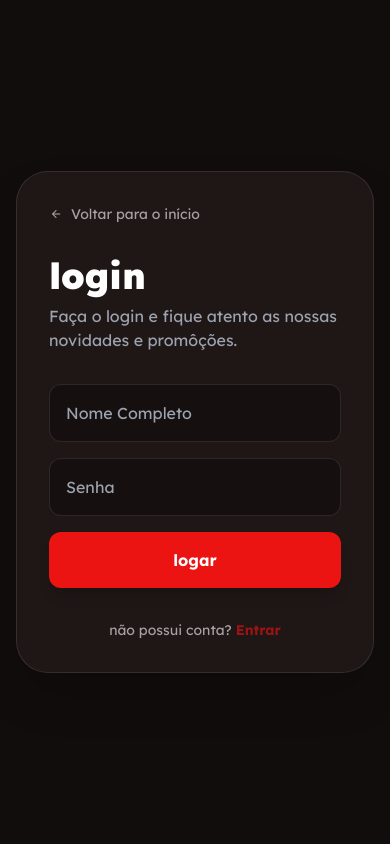
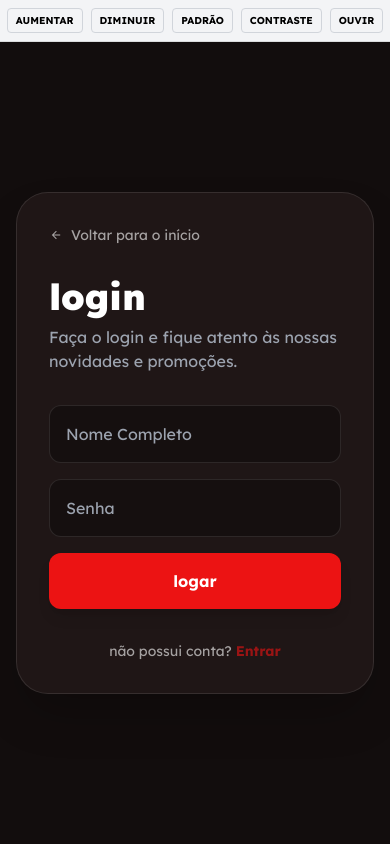
Before and after one commit to Miguel-DevMag/Academia, a PHP site: page /Academia/login.php in a window 390 px wide. Run offline with PHP 8.4, Linux system fonts and the light colour scheme; some libraries are stand-ins or nearby versions.

Commit message:
Update login.php

```diff
--- a/login.php
+++ b/login.php
@@ -33,8 +33,20 @@ if ($_SERVER['REQUEST_METHOD'] === 'POST') {
         .bg-card-dark { background-color: #1f1616; }
     </style>
 </head>
-<body class="bg-custom-dark text-white min-h-screen flex items-center justify-center p-4">
 
+
+<body class="bg-custom-dark text-white min-h-screen flex flex-col">
+
+    <div class="w-full bg-gray-100 dark:bg-[#1f1616] border-b border-black/10 dark:border-white/10 px-4 py-2 flex items-center justify-center gap-2 overflow-x-auto z-50">
+        <span class="text-[10px] font-bold opacity-50 uppercase tracking-wider mr-2 hidden sm:inline-block text-black dark:text-white">Acessibilidade:</span>
+        <button id="increase-font" class="px-2 py-1 border border-gray-300 dark:border-gray-600 rounded text-[10px] font-bold text-black dark:text-white hover:bg-primary hover:text-white transition-colors">AUMENTAR</button>
+        <button id="decrease-font" class="px-2 py-1 border border-gray-300 dark:border-gray-600 rounded text-[10px] font-bold text-black dark:text-white hover:bg-primary hover:text-white transition-colors">DIMINUIR</button>
+        <button id="reset-font" class="px-2 py-1 border border-gray-300 dark:border-gray-600 rounded text-[10px] font-bold text-black dark:text-white hover:bg-primary hover:text-white transition-colors">PADRÃO</button>
+        <button id="toggle-contrast" class="px-2 py-1 border border-gray-300 dark:border-gray-600 rounded text-[10px] font-bold text-black dark:text-white hover:bg-primary hover:text-white transition-colors">CONTRASTE</button>
+        <button id="tts-toggle" class="px-2 py-1 border border-gray-300 dark:border-gray-600 rounded text-[10px] font-bold text-black dark:text-white hover:bg-primary hover:text-white transition-colors">OUVIR</button>
+    </div>
+
+    <main class="flex-grow flex items-center justify-center p-4">
         <div class="flex flex-col md:flex-row w-full max-w-5xl bg-card-dark rounded-[2rem] overflow-hidden border border-white/10 shadow-2xl">
 
             <div class="w-full md:w-1/2 p-8 md:p-12 flex flex-col justify-center">
@@ -44,7 +56,7 @@ if ($_SERVER['REQUEST_METHOD'] === 'POST') {
                 </a>
 
                 <h1 class="text-4xl font-black mb-2">login</h1>
-            <p class="text-gray-400 mb-8">Faça o login e fique atento as nossas novidades e promôções.</p>
+                <p class="text-gray-400 mb-8">Faça o login e fique atento às nossas novidades e promoções.</p>
 
                 <?php if ($erro): ?>
                     <div class="bg-red-500/10 border border-red-500/50 text-red-500 p-3 rounded-xl text-sm mb-6 flex items-center gap-2">
@@ -56,7 +68,6 @@ if ($_SERVER['REQUEST_METHOD'] === 'POST') {
                 <form action="" method="POST" class="space-y-4">
                     <input type="text" name="nome" placeholder="Nome Completo"
                         class="w-full bg-black/30 border border-white/10 rounded-xl px-4 py-4 focus:outline-none focus:border-[#ec1313] transition-colors">
-
 
                     <input type="password" name="senha" placeholder="Senha" required
                         class="w-full bg-black/30 border border-white/10 rounded-xl px-4 py-4 focus:outline-none focus:border-[#ec1313] transition-colors">
@@ -78,11 +89,20 @@ if ($_SERVER['REQUEST_METHOD'] === 'POST') {
                      class="absolute inset-0 w-full h-full object-cover">
 
                 <div class="absolute inset-0 bg-gradient-to-t from-[#120d0d] via-transparent to-transparent p-12 flex flex-col justify-end">
-                <h2 class="text-4xl font-black leading-tight mb-4">Junte-se ao time.</h2>
+                    <h2 class="text-4xl font-black leading-tight mb-4 text-white">Junte-se ao time.</h2>
                     <p class="text-gray-300">Comece sua jornada de transformação hoje mesmo com a melhor estrutura.</p>
                 </div>
             </div>
         </div>
+    </main>
+
+    <script>
+        let fontSize = 100;
+        document.getElementById("increase-font").onclick = () => { fontSize += 10; document.documentElement.style.fontSize = fontSize + "%"; };
+        document.getElementById("decrease-font").onclick = () => { if(fontSize > 50) fontSize -= 10; document.documentElement.style.fontSize = fontSize + "%"; };
+        document.getElementById("reset-font").onclick = () => { fontSize = 100; document.documentElement.style.fontSize = "100%"; };
+        document.getElementById("toggle-contrast").onclick = () => document.documentElement.classList.toggle("dark");
+    </script>
 
 </body>
 </html>
```
Lines whose indentation alone changed are shown as unchanged.
